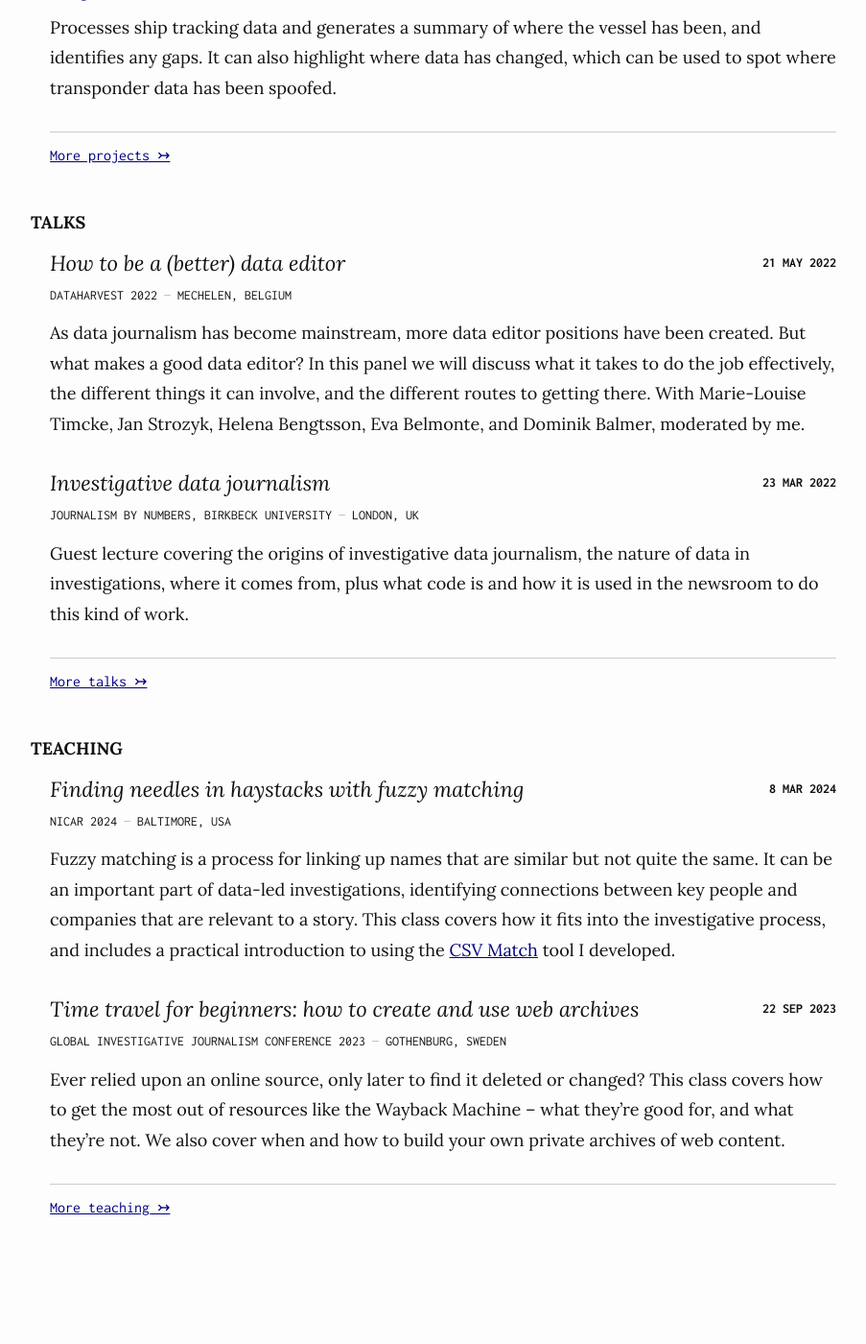
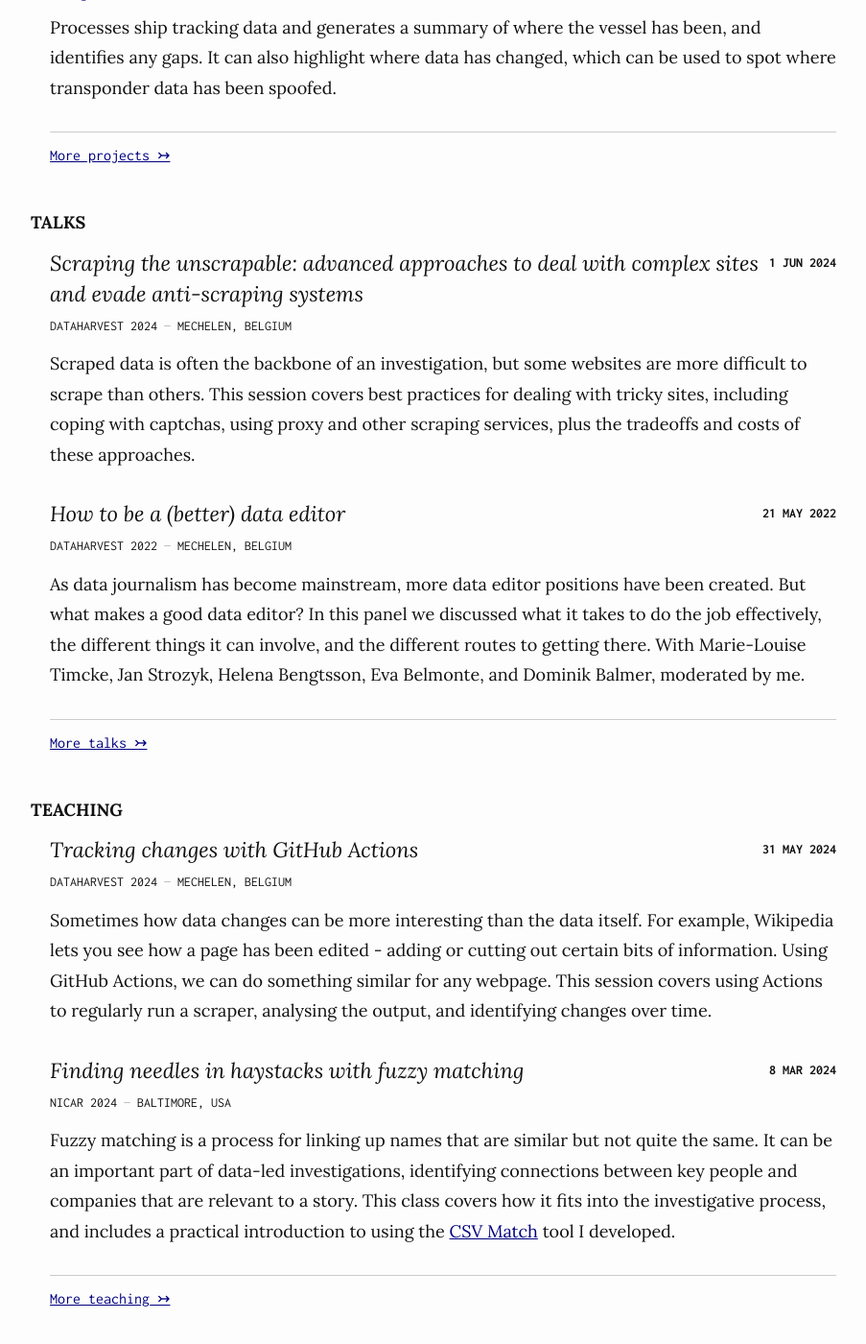
Before and after one commit to maxharlow/maxharlow.github.io, a Jekyll site: the page built from index.md, in a window 1280 px wide and 1400 px high, scrolled down 1656 px. Shown: the whole window at 96% size, without its empty margins (188-1091 px from the left). Built offline with Jekyll 4.4.1, drawn with Linux system fonts in a browser that asks for light colours; before the commit the page ends 2998 px from its top, so only the background shows below that.

Commit message:
Add Dataharvest 2024

```diff
--- a/_data/talks.yaml
+++ b/_data/talks.yaml
@@ -1,9 +1,17 @@
+
+-   title: "Scraping the unscrapable: advanced approaches to deal with complex sites and evade anti-scraping systems"
+    event: Dataharvest 2024
+    location: Mechelen, Belgium
+    date: 2024-06-01
+    details: |
+        Scraped data is often the backbone of an investigation, but some websites are more difficult to scrape than others. This session covers best practices for dealing with tricky sites, including coping with captchas, using proxy and other scraping services, plus the tradeoffs and costs of these approaches.
+
 -   title: How to be a (better) data editor
     event: Dataharvest 2022
     location: Mechelen, Belgium
     date: 2022-05-21
     details: |
-        As data journalism has become mainstream, more data editor positions have been created. But what makes a good data editor? In this panel we will discuss what it takes to do the job effectively, the different things it can involve, and the different routes to getting there. With Marie-Louise Timcke, Jan Strozyk, Helena Bengtsson, Eva Belmonte, and Dominik Balmer, moderated by me.
+        As data journalism has become mainstream, more data editor positions have been created. But what makes a good data editor? In this panel we discussed what it takes to do the job effectively, the different things it can involve, and the different routes to getting there. With Marie-Louise Timcke, Jan Strozyk, Helena Bengtsson, Eva Belmonte, and Dominik Balmer, moderated by me.
 
 -   title: Investigative data journalism
     event: Journalism by Numbers, Birkbeck University
--- a/_data/teaching.yaml
+++ b/_data/teaching.yaml
@@ -1,3 +1,14 @@
+
+-   title: Tracking changes with GitHub Actions
+    details: Sometimes how data changes can be more interesting than the data itself. For example, Wikipedia lets you see how a page has been edited - adding or cutting out certain bits of information. Using GitHub Actions, we can do something similar for any webpage. This session covers using Actions to regularly run a scraper, analysing the output, and identifying changes over time.
+    runs:
+      - date: 2024-05-31
+        event: Dataharvest 2024
+        location: Mechelen, Belgium
+
+      - date: 2023-06-02
+        event: Dataharvest 2023
+        location: Mechelen, Belgium
 
 -   title: Finding needles in haystacks with fuzzy matching
     details: Fuzzy matching is a process for linking up names that are similar but not quite the same. It can be an important part of data-led investigations, identifying connections between key people and companies that are relevant to a story. This class covers how it fits into the investigative process, and includes a practical introduction to using the [CSV Match](https://github.com/maxharlow/csvmatch) tool I developed.
@@ -84,13 +95,6 @@
 
       - date: 2022-05-20
         event: Dataharvest 2022
-        location: Mechelen, Belgium
-
--   title: Tracking changes with GitHub Actions
-    details: Sometimes how data changes can be more interesting than the data itself. For example, Wikipedia lets you see how a page has been edited - adding or cutting out certain bits of information. Using GitHub Actions, we can do something similar for any webpage. This session covers using Actions to regularly run a scraper, analysing the output, and identifying changes over time.
-    runs:
-      - date: 2023-06-02
-        event: Dataharvest 2023
         location: Mechelen, Belgium
 
 -   title: An introduction to data for investigations
```
